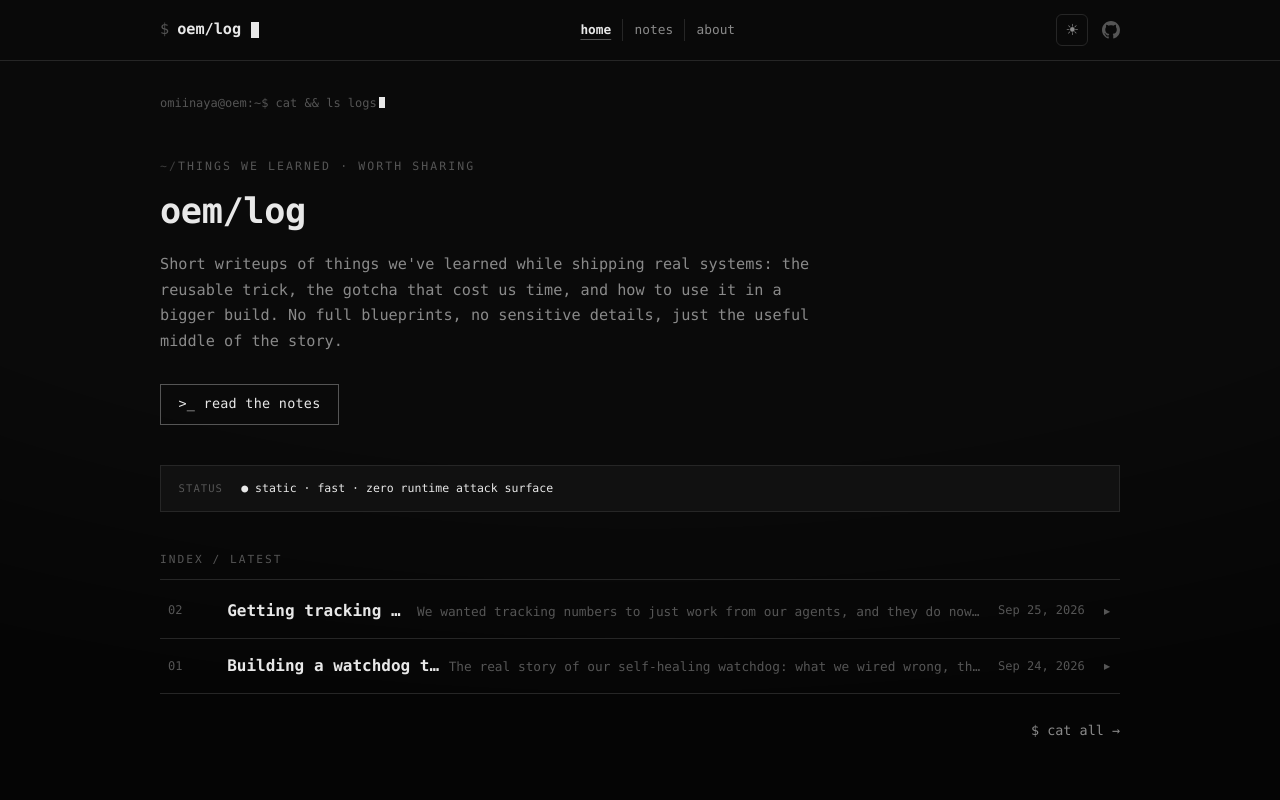
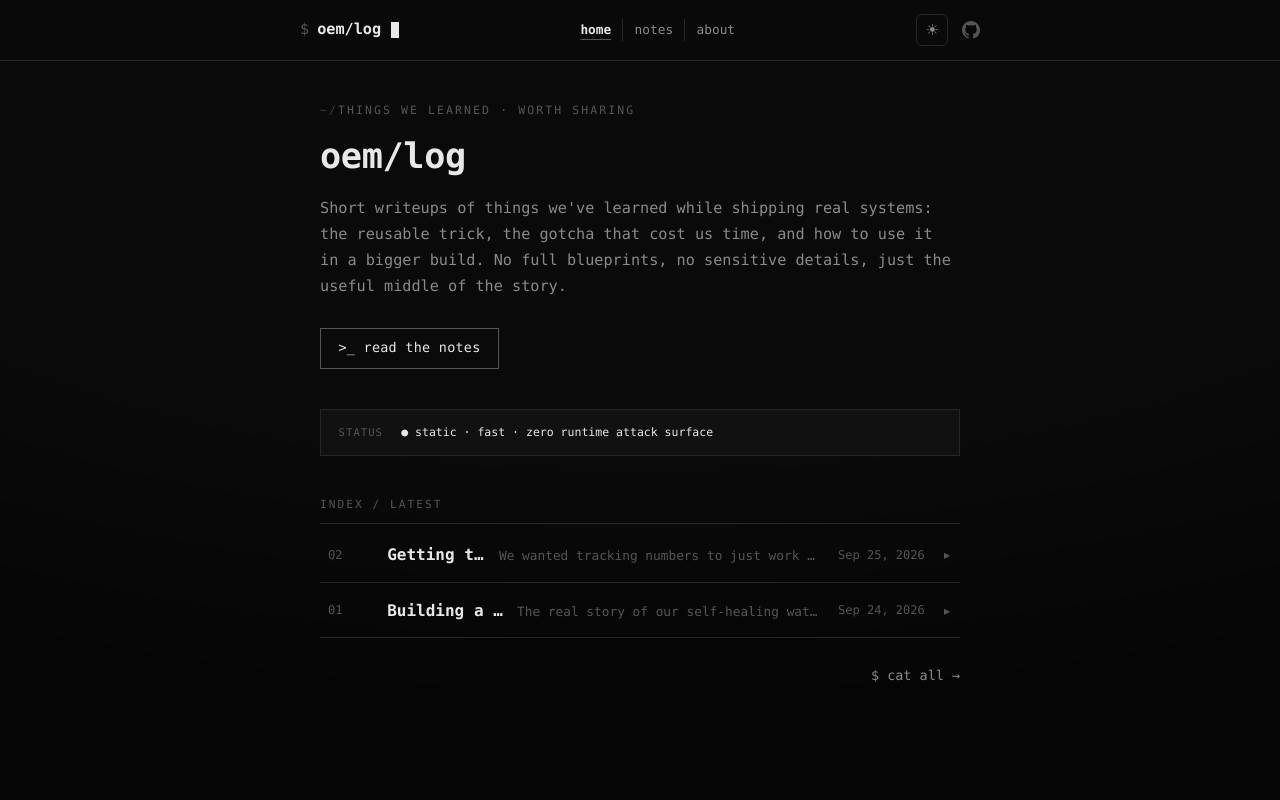
Before and after one commit to omiinaya/oem-log, an Astro site: page /oem-log/ in a window 1280 px wide. Shown: the top 800 px of the page. Built offline with nearby package versions, Linux system fonts and the light colour scheme; Astro itself is replaced by a stand-in of ours.

Commit message:
Normalize layout: one content width, reserved scrollbar gutter, drop the prompt-line typing indicator
Every page switch shifted the text sideways. Two independent causes,
both measured on the live site:

1. Two content widths. Home and the index were 960px, posts and about
   were 680px, so navigating moved the column 140px. Now a single
   --maxw: 680px drives main, nav and .footer-inner alike.

2. Scrollbar gutter. The 12px webkit scrollbar only occupied space on
   pages long enough to scroll, giving short pages 12px more room and
   a 6px offset. html { overflow-y: scroll } reserves it permanently.

--maxw-tight and the --maxw-wide scratch token are gone; --gutter is
the single source of side padding for main, header and footer. The
.post-main / .about-main width: 100% overrides are removed: a class
selector outranks the global main rule, which had silently re-widened
those pages to 1230px.

Also removes the homepage prompt line (omiinaya@oem:~$ cat && ls logs)
and its blinking cursor, leaving the header cursor as the only one.
Its @keyframes blink was scoped to index.astro; the header keeps its
own copy.

Verified: main/nav/footer all measure left 295 / width 680 on all four
pages, no horizontal overflow, prompt line absent from dist.

```diff
--- a/src/components/Footer.astro
+++ b/src/components/Footer.astro
@@ -24,7 +24,7 @@ const today = new Date();
 	footer {
 		border-top: 1px solid var(--line);
 		background: var(--footer-bg);
-		padding: 2rem 1.25rem;
+		padding: 2rem var(--gutter);
 		margin-top: 3rem;
 	}
 	.footer-inner { max-width: var(--maxw); margin: 0 auto; }
--- a/src/components/Header.astro
+++ b/src/components/Header.astro
@@ -69,7 +69,7 @@ import HeaderLink from './HeaderLink.astro';
 		top: 0;
 		z-index: 100;
 		margin: 0;
-		padding: 0 1.25rem;
+		padding: 0 var(--gutter);
 		background: var(--header-bg);
 		backdrop-filter: blur(8px);
 		-webkit-backdrop-filter: blur(8px);
--- a/src/layouts/BlogPost.astro
+++ b/src/layouts/BlogPost.astro
@@ -53,7 +53,6 @@ const { title, description, pubDate, updatedDate, heroImage } = Astro.props;
 </html>
 
 <style>
-	.post-main { max-width: var(--maxw-tight); width: 100%; }
 	.hero-image { margin: 1rem 0 2rem; }
 	.hero-image img { display: block; width: 100%; border-radius: var(--radius-sm); border: 1px solid var(--line); }
 
--- a/src/pages/about.astro
+++ b/src/pages/about.astro
@@ -46,7 +46,6 @@ import { AUTHOR_EMAIL, AUTHOR_GITHUB, SITE_DESCRIPTION, SITE_TITLE } from '../co
 </html>
 
 <style>
-	.about-main { max-width: var(--maxw-tight); width: 100%; }
 	.about-head { padding: 2.5rem 0 2rem; }
 	.about-head .kicker { margin-bottom: 0.8rem; }
 	.about-head h1 { font-size: 2rem; margin: 0; letter-spacing: -0.01em; }
--- a/src/pages/index.astro
+++ b/src/pages/index.astro
@@ -20,10 +20,6 @@ const latest = posts.slice(0, 4);
 	<body>
 		<Header />
 		<main>
-			<div class="prompt-line" aria-hidden="true">
-				<span>omiinaya@oem:~$ cat &amp;&amp; ls logs</span><span class="cursor"></span>
-			</div>
-
 			<section class="hero">
 				<p class="kicker">things we learned · worth sharing</p>
 				<h1 class="hero-title">{SITE_TITLE}</h1>
@@ -76,25 +72,7 @@ const latest = posts.slice(0, 4);
 </html>
 
 <style>
-	.prompt-line {
-		font-family: var(--font-mono);
-		font-size: 0.75rem;
-		color: var(--ink-faint);
-		margin-bottom: 2.2rem;
-		white-space: nowrap;
-		overflow-x: auto;
-	}
-	.prompt-line .cursor {
-		display: inline-block;
-		width: 0.5em;
-		height: 0.95em;
-		background: var(--ink);
-		vertical-align: -0.1em;
-		margin-left: 0.15em;
-		animation: blink 1s step-end infinite;
-	}
-
-	.hero { padding: 0.5rem 0 2.5rem; max-width: var(--maxw-tight); }
+	.hero { padding: 0.5rem 0 2.5rem; }
 	.hero .kicker { margin-bottom: 1rem; }
 	.hero-title {
 		font-size: 2.2rem;
@@ -102,7 +80,6 @@ const latest = posts.slice(0, 4);
 		line-height: 1.1;
 		margin-bottom: 1.3rem;
 	}
-	@keyframes blink { 0%, 100% { opacity: 1; } 50% { opacity: 0; } }
 	.hero-desc {
 		color: var(--ink-dim);
 		font-size: 0.95rem;
@@ -188,7 +165,6 @@ const latest = posts.slice(0, 4);
 	.all-notes a:hover { color: var(--ink); }
 
 	@media (max-width: 680px) {
-		.prompt-line { display: none; }
 		.hero { padding: 1rem 0 2rem; }
 		.hero-title { font-size: 1.9rem; }
 		.post-desc { display: none; }
--- a/src/styles/global.css
+++ b/src/styles/global.css
@@ -7,9 +7,11 @@
    ============================================================ */
 
 :root {
-	/* layout */
-	--maxw: 960px;
-	--maxw-tight: 680px;
+	/* layout — ONE content width for every page (680px). Page-specific
+	   widths were the cause of the layout shifting on every navigation.
+	   --gutter is the single source of side padding for main/header/footer. */
+	--maxw: 680px;
+	--gutter: 1.25rem;
 	--radius: 10px;
 	--radius-sm: 6px;
 
@@ -18,10 +20,14 @@
 		Menlo, Consolas, monospace;
 	--font-body: var(--font-mono);
 
-	/* scrollbar (dark default) */
+	/* scrollbar (dark default) — width:thin + always-visible gutter so
+	   short pages reserve the same 12px a scrolling page uses. Without this
+	   the content box differs by 12px between scrolling and non-scrolling
+	   pages and every navigation nudges the layout sideways. */
 	scrollbar-width: thin;
 	scrollbar-color: #3a3a3a #0a0a0a;
 }
+html { overflow-y: scroll; }
 
 /* ================= dark — DEFAULT ================= */
 :root,
@@ -131,9 +137,9 @@ body {
 
 main {
 	width: var(--maxw);
-	max-width: calc(100% - 2.5rem);
+	max-width: calc(100% - (2 * var(--gutter)));
 	margin: 0 auto;
-	padding: 2rem 0 6rem;
+	padding: 2rem var(--gutter) 6rem;
 }
 
 a {
@@ -241,10 +247,10 @@ th { background: var(--bg-3); color: var(--ink); }
 /* responsive */
 @media (max-width: 680px) {
 	main {
-		padding: 1.5rem 1.25rem 4rem;
+		padding: 1.5rem var(--gutter) 4rem;
 	}
 	body { font-size: 15px; }
 	h1 { font-size: 1.7rem; }
 	pre { padding: 1.1em 1.1em; font-size: 0.78rem; }
-	.prose { padding: 0 0.25rem; }
+	.prose { padding: 0; }
 }
```
Also changed, not shown: AGENTS.md (+11 -5 lines).
